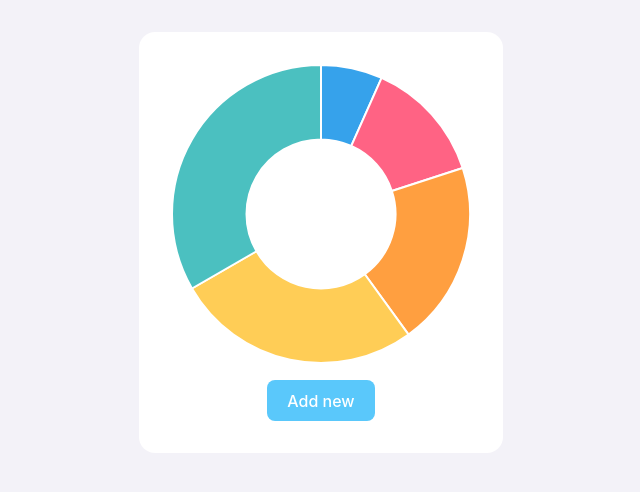
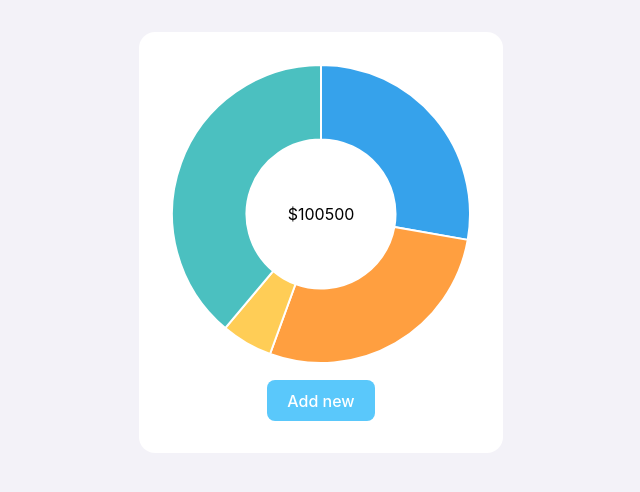
Before and after one commit to Late-Dev/Cashflow, a Vue app in the folder frontend/: page / in a window 1280 px wide. Shown: the top 492 px of the page, without its empty margins (319-959 px from the left). Built offline with nearby package versions, Linux system fonts and the light colour scheme.

Commit message:
example for dohnut chart

```diff
--- a/frontend/src/components/CategoryChart/CategoryChart.vue
+++ b/frontend/src/components/CategoryChart/CategoryChart.vue
@@ -1,17 +1,19 @@
 <template>
-    <div>
-        <Doughnut :data="data"></Doughnut>
+    <div class="category-chart">
+        <div class="category-chart__sum">$100500</div>
+        <Doughnut :data="data" :options="options"></Doughnut>
     </div>
 </template>
 
 <script setup lang='ts'>
-import { ref } from 'vue';
+import { onMounted, ref } from 'vue';
 import { Doughnut } from 'vue-chartjs'
 import {
     Chart as ChartJS,
     ArcElement,
     ChartData,
-    Colors
+    Colors,
+
 } from 'chart.js'
 
 
@@ -20,6 +22,39 @@ ChartJS.register(ArcElement, Colors)
 
 const data = ref<ChartData<"doughnut">>({ datasets: [{ data: [1, 2, 3, 4, 5] }] })
 
+const options = ref({
+
+})
+
+function generateRandomArray(num = 5, min = 0, max = 10) {
+    const localMin = Math.ceil(min);
+    const localMax = Math.floor(max);
+    const result = []
+    for (let n = 0; n < num; n++) {
+        result.push(Math.floor(Math.random() * (localMax - localMin + 1)))
+    }
+    return result;
+}
+
+onMounted(() => {
+    data.value = { datasets: [{ data: [5, 4, 3, 1, 1] }] }
+
+    setInterval(() => {
+        data.value = { datasets: [{ data: generateRandomArray(5, 0, 10) }] }
+    }, 3000)
+})
+
 </script>
 
-<style scoped lang='scss'></style>
+<style scoped lang='scss'>
+.category-chart {
+    position: relative;
+
+    &__sum {
+        position: absolute;
+        top: 50%;
+        left: 50%;
+        transform: translate(-50%, -50%);
+    }
+}
+</style>
```
